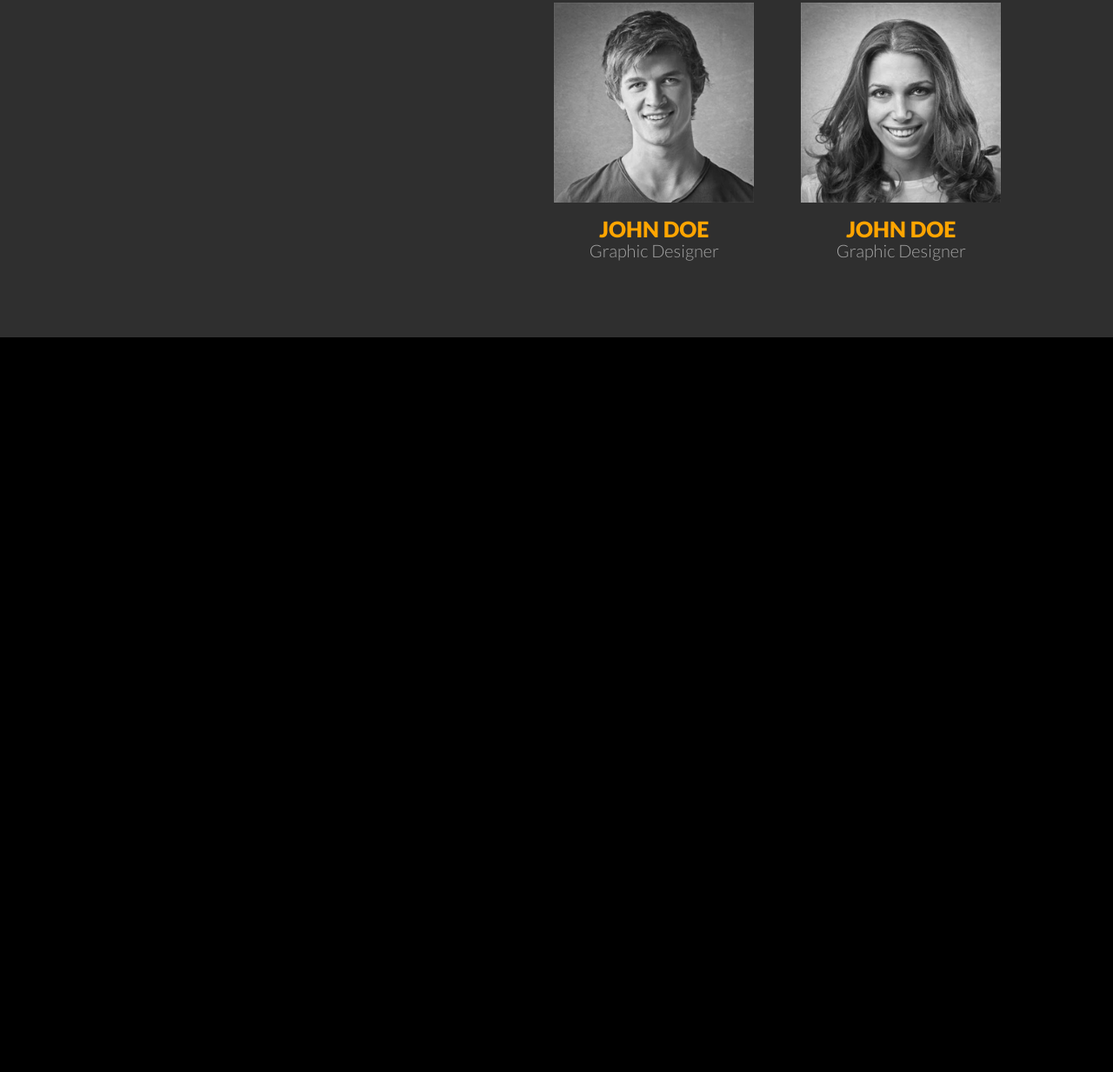
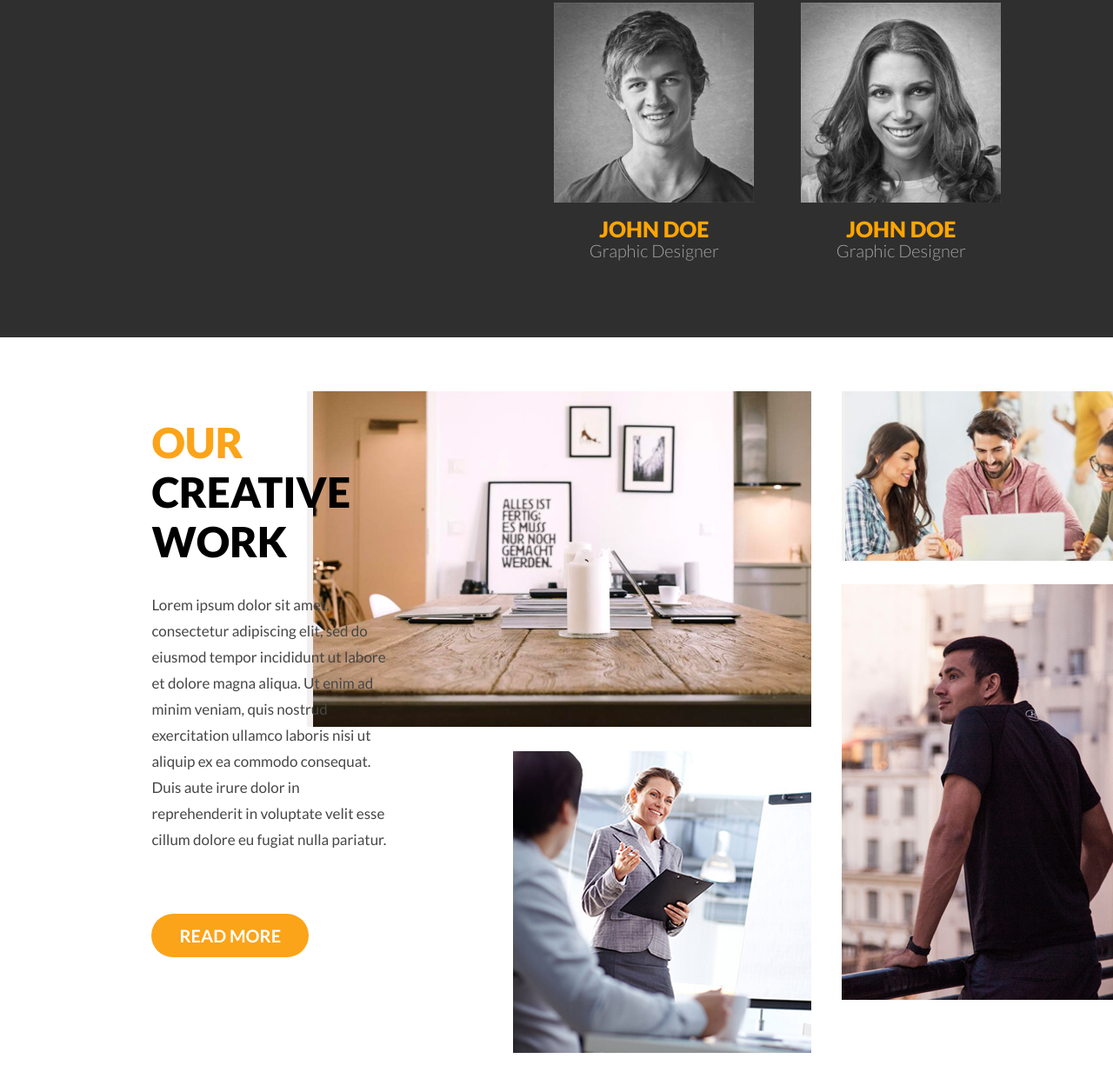
Before and after one commit to batar-btr/Businesses-and-Agencies-Website, a website: page app/index.html in a window 1280 px wide. Shown: the part 2450-3683 px from the top of the page at 87% size. Before the commit the page ends 2838 px from the top, so only its background shows below. Drawn offline with nearby package versions, Linux system fonts and the light colour scheme.

Commit message:
create fourth section

```diff
--- a/app/index.html
+++ b/app/index.html
@@ -75,6 +75,11 @@ Ut enim ad minim veniam, quis nostrud exercitation ullamco laboris nisi ut aliqu
                 </figure>
             </div>
         </section>
+        <section class="fourth-section">
+            <h4><span>our</span><br>creative<br>work</h4>
+            <p>Lorem ipsum dolor sit amet, consectetur adipiscing elit, sed do eiusmod tempor incididunt ut labore et dolore magna aliqua. Ut enim ad minim veniam, quis nostrud exercitation ullamco laboris nisi ut aliquip ex ea commodo consequat. Duis aute irure dolor in reprehenderit in voluptate velit esse cillum dolore eu fugiat nulla pariatur.</p>
+            <a href="#" class="read-more">read more</a>
+        </section>
     </div>
     <script src="libs/jquery/dist/jquery.min.js"></script>
 </body>
--- /dev/null
+++ b/app/sass/_fourth-section.sass
@@ -0,0 +1,16 @@
+.fourth-section
+    padding: 92px 13.625%
+    background-color: #fff
+    background: url('../img/fourth_section_bg.jpg') no-repeat right 62px, white
+    h4
+        font: 48px Lato Black, sans-serif
+        text-transform: uppercase
+        span
+            color: $orange
+    p
+        width: 29%
+        font: 17px/30px Lato, sans-serif
+        color: rgb(70, 70, 70)
+        padding: 30px 0
+    .read-more
+        margin: 40px 0
--- a/app/sass/_main.sass
+++ b/app/sass/_main.sass
@@ -84,6 +84,9 @@ header
         color: white
         text-transform: uppercase
         margin-top: 140px
+        @media screen and (max-width: 800px)
+            font-size: 50px
+
 
     .square
         display: block
--- a/app/sass/_media.sass
+++ b/app/sass/_media.sass
@@ -0,0 +1,3 @@
+@media screen and (max-width: 800px)
+    header h1
+        color: $orange
--- a/app/sass/global.sass
+++ b/app/sass/global.sass
@@ -3,4 +3,5 @@
 @import main
 @import second-section
 @import third-section
+@import fourth-section
 @import media
```
Also changed, not shown: app/css/global.css, app/img/fourth_section_bg.jpg (added).
